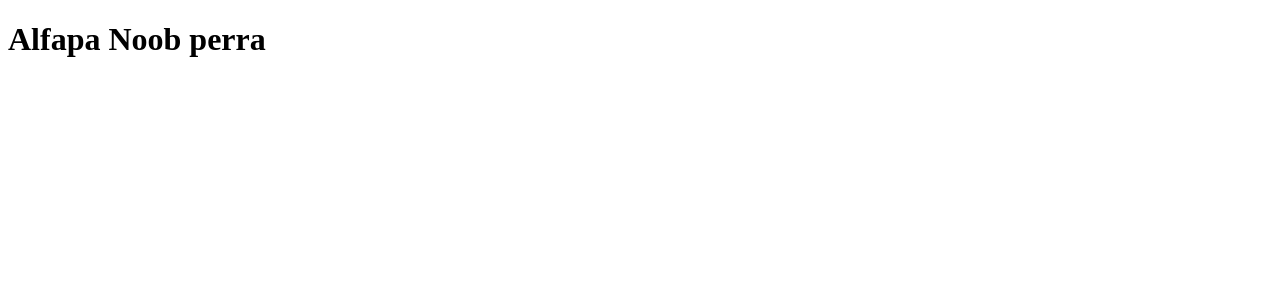
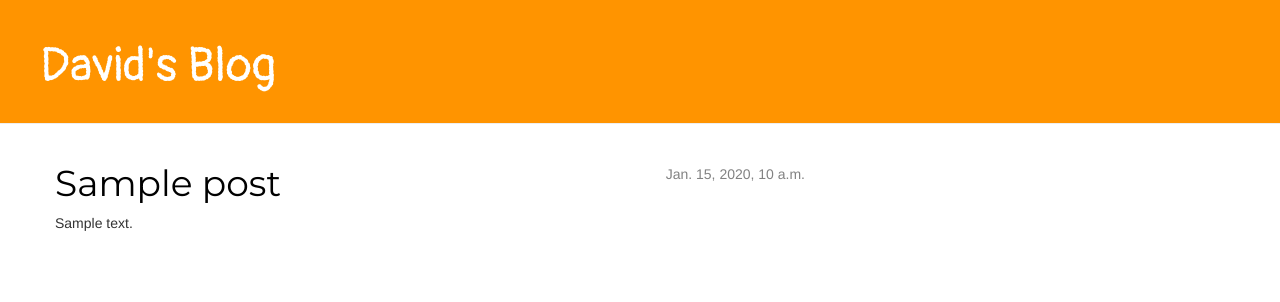
Before and after one commit to Deivbid/my-first-blog, a Django app: template appblog/templates/appblog/post_list.html in a window 1280 px wide. Shown: the top 302 px of the page. Run offline with Django 3.2, Linux system fonts and the light colour scheme; the template is opened without the code that fills it: values that come from a table or form of the project are taken from there, others are empty; tables that the repository leaves empty hold one stand-in row (values such as "Sample post"); some libraries are stand-ins or nearby versions.

Commit message:
templates biews y demas

```diff
--- /dev/null
+++ b/appblog/static/CSS/styles.css
@@ -0,0 +1,51 @@
+@import url('https://fonts.googleapis.com/css?family=Montserrat|Pangolin');
+ .page-header {
+        background-color: #ff9400;
+        margin-top: 0;
+        padding: 20px 20px 20px 40px;
+}
+
+.page-header h1, .page-header h1 a, .page-header h1 a:visited, .page-header h1 a:active {
+        color: #ffffff;
+        font-size: 36pt;
+        text-decoration: none;
+    font-family: 'Pangolin', cursive;
+}
+
+.content {
+        margin-left: 40px;
+}
+
+h1, h2, h3, h4 {
+        font-family: 'Montserrat', sans-serif;
+}
+
+
+
+.date {
+        float: right;
+        color: #828282;
+}
+
+.save {
+        float: right;
+}
+
+.post-form textarea, .post-form input {
+        width: 100%;
+}
+
+.top-menu, .top-menu:hover, .top-menu:visited {
+        color: #ffffff;
+        float: right;
+        font-size: 26pt;
+        margin-right: 20px;
+}
+
+.post {
+        margin-bottom: 70px;
+}
+
+.post h1 a, .post h1 a:visited {
+        color: #000000;
+}
--- /dev/null
+++ b/appblog/templates/appblog/base.html
@@ -0,0 +1,26 @@
+<!DOCTYPE html>
+{% load staticfiles %}
+<html lang="en">
+<head>
+    <meta charset="UTF-8">
+    <title>David's Blog</title>
+    <link rel="stylesheet" href="//maxcdn.bootstrapcdn.com/bootstrap/3.2.0/css/bootstrap.min.css">
+    <link rel="stylesheet" href="//maxcdn.bootstrapcdn.com/bootstrap/3.2.0/css/bootstrap-theme.min.css">
+    <link rel="stylesheet" href="{% static 'CSS/styles.css' %}">
+
+</head>
+<body>
+    <div class="page-header">
+        <h1><a href="">David's Blog</a></h1>
+    </div>
+
+    <div class="content container">
+        <div class="row">
+            <div class="col-md-8">
+                {% block content %}
+                {% endblock %}
+            </div>
+        </div>
+    </div>
+</body>
+</html>
--- a/appblog/templates/appblog/post_list.html
+++ b/appblog/templates/appblog/post_list.html
@@ -1,10 +1,12 @@
-<!DOCTYPE html>
-<html lang="en">
-<head>
-    <meta charset="UTF-8">
-    <title>David's Blog</title>
-</head>
-<body>
-    <h1> Alfapa Noob perra </h1>
-</body>
-</html>
+{% extends 'appblog/base.html' %}
+{% block content %}
+    {% for post in posts %}
+    <div class="post">
+        <div class="date">
+            {{ post.published_date }}
+        </div>
+        <h1><a href="{% url 'post_detail' pk=post.pk %}">{{ post.title }}</a></h1>
+        <p>{{ post.text|linebreaksbr }}</p>
+    </div>
+    {% endfor %}
+{% endblock content %}
--- a/appblog/urls.py
+++ b/appblog/urls.py
@@ -3,4 +3,5 @@ from . import views
 
 urlpatterns = [
     url(r'^$', views.post_list),
+    url(r'^post/(?P<pk>[0-9]+)/$', views.post_detail, name="post_detail"), #esta duda esta buena
 ]
```
Also changed, not shown: appblog/templates/appblog/post_detail.html (added, +12 -0 lines), appblog/views.py (+10 -2 lines).
